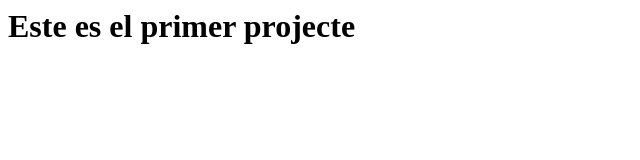
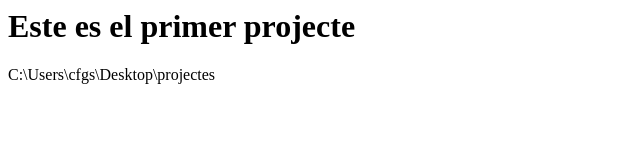
Before and after one commit to quiquemascarell/prova, a plain HTML site: page projecte1/index.html in a window 1280 px wide. Shown: the whole page, without its empty margins (0-640 px from the left). Drawn offline with Linux system fonts and the light colour scheme.

Commit message:
index html modificado

```diff
--- a/projecte1/index.html
+++ b/projecte1/index.html
@@ -4,4 +4,5 @@
 </head>
 <body>
 	<h1>Este es el primer projecte</h1>
+	C:\Users\cfgs\Desktop\projectes
 </body>
```
